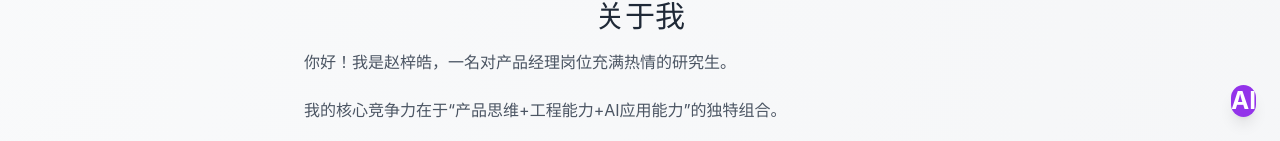
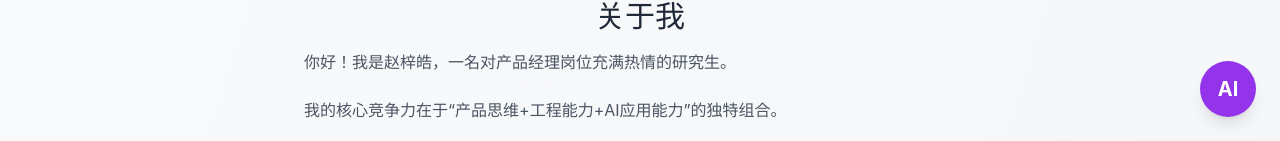
Before and after one commit to xiaoxiao1951612-sys/web, a React (Vite) app: page / in a window 1280 px wide. Shown: the part 659-800 px from the top of the page. Built offline with nearby package versions, Linux system fonts and the light colour scheme; no server answers; the database is empty.

Commit message:
更新说明

```diff
--- a/src/components/AIAssistantFloatingButton.tsx
+++ b/src/components/AIAssistantFloatingButton.tsx
@@ -68,7 +68,7 @@ export const AIAssistantFloatingButton = () => {
             </AnimatePresence>
             <motion.button
                 onClick={toggleAssistant}
-                className={`w-18 h-18 rounded-full flex items-center justify-center shadow-lg z-50 transition-all duration-300 ${isOpen ? "bg-purple-700" : "bg-purple-600 hover:bg-purple-700"}`}
+                className={`w-14 h-14 rounded-full flex items-center justify-center shadow-lg z-50 transition-all duration-300 ${isOpen ? "bg-purple-700" : "bg-purple-600 hover:bg-purple-700"}`}
                 whileHover={{
                     scale: 1.05
                 }}
@@ -85,7 +85,7 @@ export const AIAssistantFloatingButton = () => {
                     delay: 0.5
                 }}
                 aria-label="打开AI助手">
-                {isOpen ? <X size={28} className="text-white" /> : <span className="text-white text-2xl font-bold">AI</span>}
+                {isOpen ? <X size={24} className="text-white" /> : <span className="text-white text-xl font-bold">AI</span>}
             </motion.button>
         </div>
     );
```
